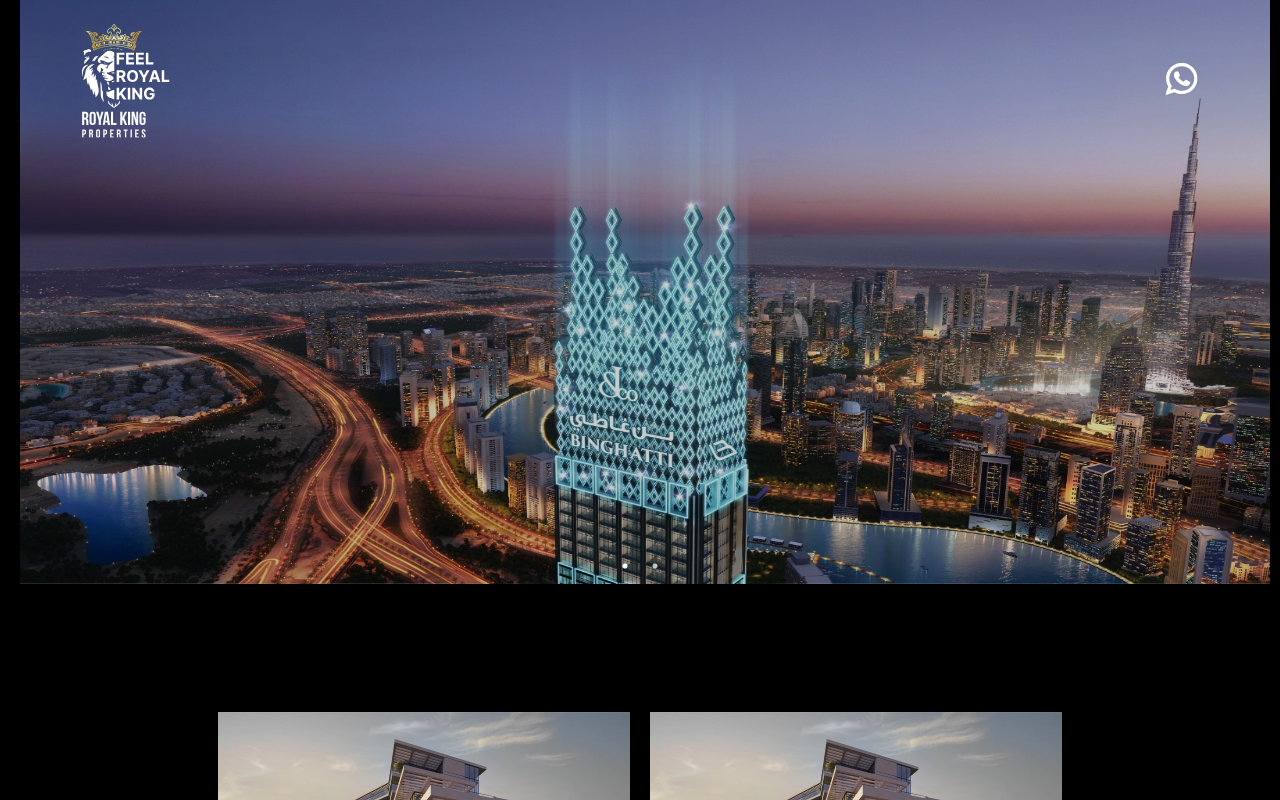
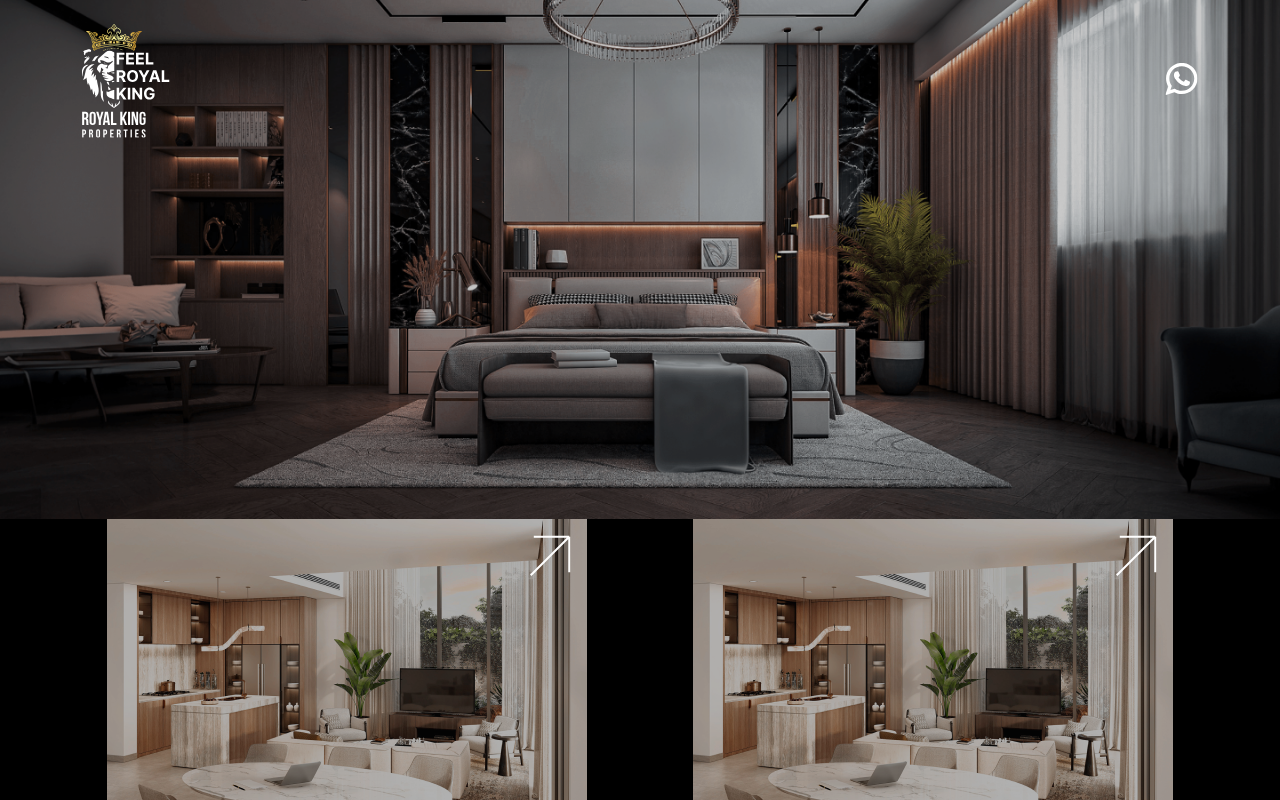
Before and after one commit to JuliaKuranova/RoyalKingProperties, a React (Create React App) app: page / in a window 1280 px wide. Shown: the top 800 px of the page. Built offline with nearby package versions, Linux system fonts and the light colour scheme.

Commit message:
add: routes

```diff
--- a/src/App.jsx
+++ b/src/App.jsx
@@ -17,13 +17,13 @@
     <div className="App">
       <Header />
 
-      {/* <Routes>
+      <Routes>
         <Route path='/' element={<Home />} />
         <Route path='/services' element={<Services />} />
         <Route path='/about-us' element={<AboutUs />} />
         <Route path='/contacts' element={<Contacts />} />
-      </Routes> */}
-      <Apartments />
+      </Routes>
+      {/* <Apartments /> */}
       {/* <Project /> */}
 
       <Footer />
```
